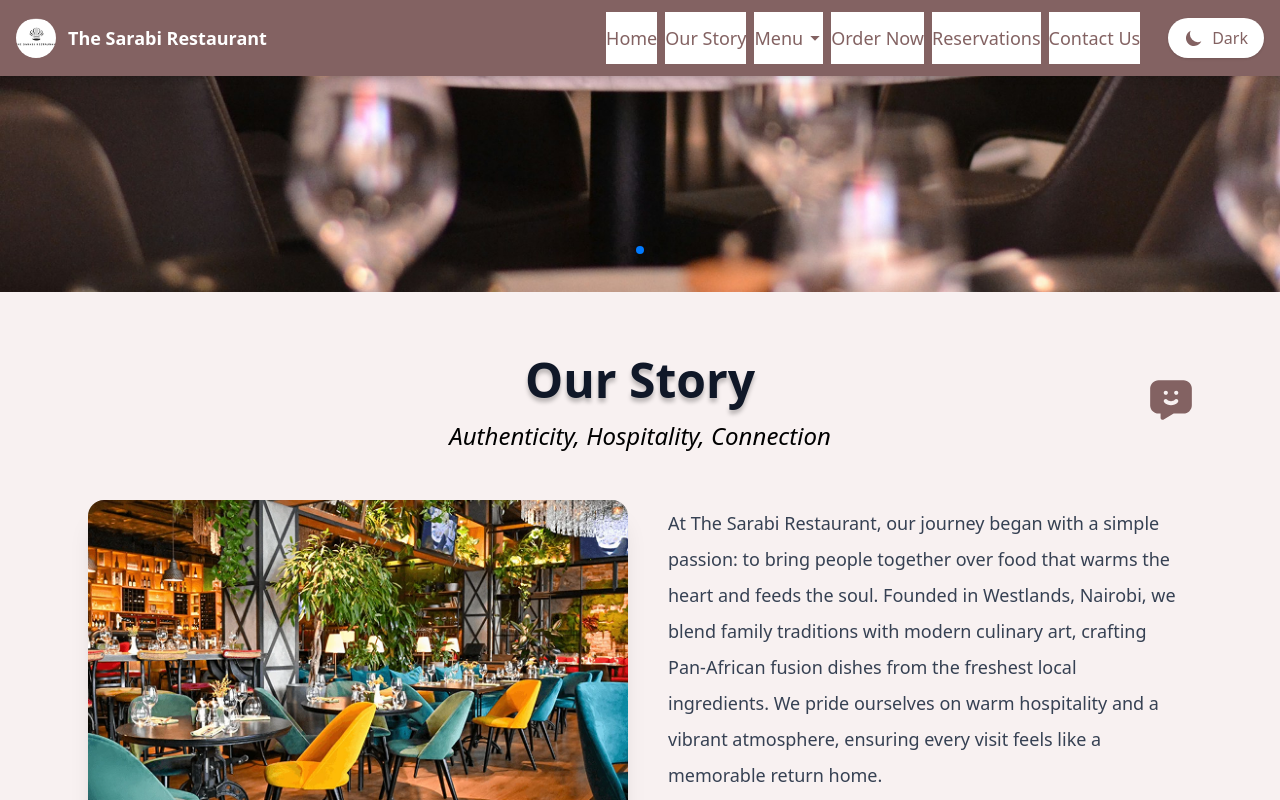
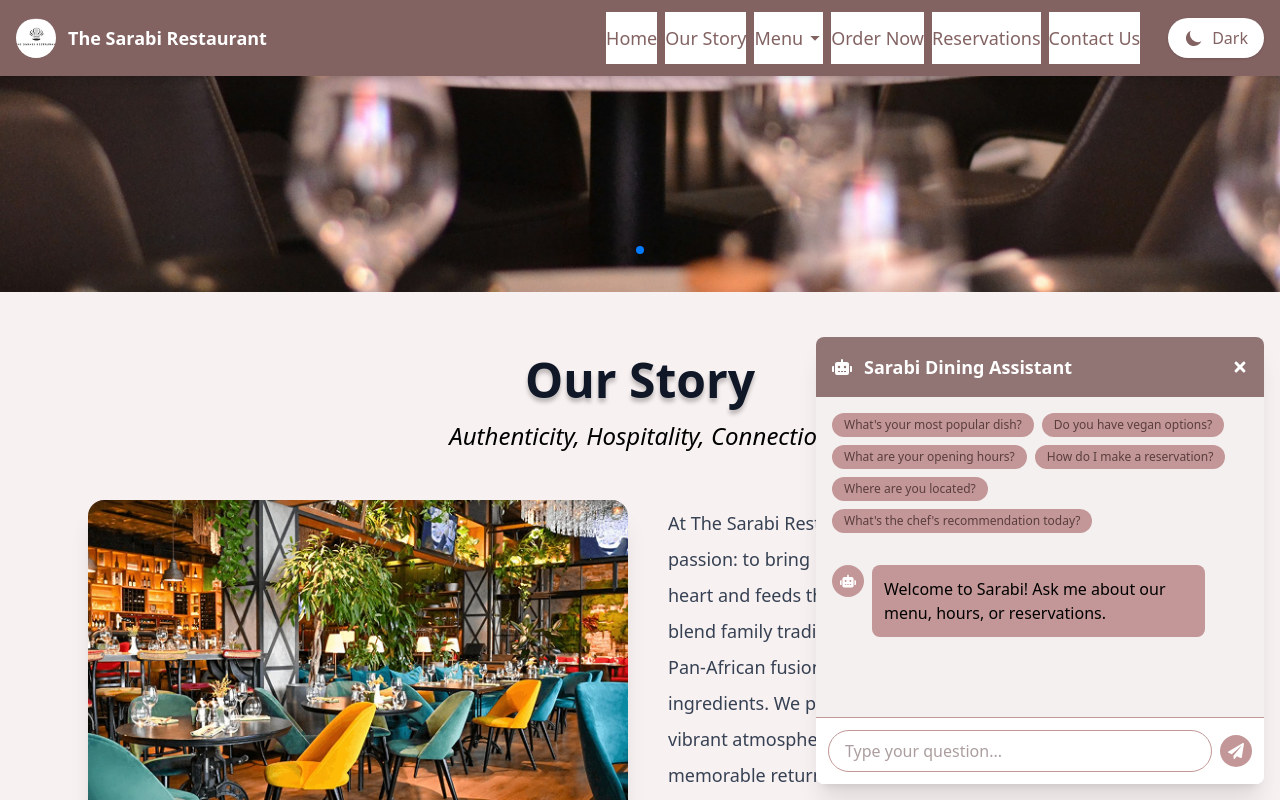
Before and after one commit to Fndemi/ReactSarabi, a React (Vite) app: page / in a window 1280 px wide. Both pictures are taken after a click on the button 1171 px from the left and 888 px from the top of the page. Shown: the part 488-1288 px from the top of the page. Built offline with nearby package versions, Linux system fonts and the light colour scheme.

Commit message:
Commit:Added chatbot dependencies

```diff
--- a/package.json
+++ b/package.json
@@ -11,8 +11,10 @@
   },
   "dependencies": {
     "@tailwindcss/vite": "^4.1.11",
+    "marked": "^16.0.0",
     "react": "^19.1.0",
     "react-dom": "^19.1.0",
+    "react-icons": "^5.5.0",
     "react-id-swiper": "^4.0.0",
     "react-router-dom": "^7.6.3",
     "swiper": "^11.2.10",
--- a/src/components/chatbot.jsx
+++ b/src/components/chatbot.jsx
@@ -220,7 +220,7 @@ const Chatbot = ({ isOpen, setIsOpen }) => {
 
       {/* Chatbot Container */}
       {isOpen && (
-        <div className="fixed inset-0 bg-black bg-opacity-50 z-50 flex items-end justify-end p-4">
+        <div className="fixed inset-0 z-50 flex items-end justify-end p-4"> {/* Removed bg-black bg-opacity-50 */}
           <div className="w-full max-w-md bg-white rounded-lg shadow-xl overflow-hidden">
             {/* Chatbot Header */}
             <header className="bg-[#917474] text-white p-4 flex items-center justify-between">
--- a/src/pages/Home.jsx
+++ b/src/pages/Home.jsx
@@ -1,15 +1,25 @@
-import Navbar from '../components/Navbar'
-import HeroCarousel from '../components/hero'
-import OurStory from '../components/story'
-import Footer from '../components/footer'
-export default function Home(){
+import React, { useState } from 'react';
+import Navbar from '../components/Navbar';
+import HeroCarousel from '../components/hero';
+import OurStory from '../components/story';
+import Footer from '../components/footer';
+import Chatbot from '../components/chatbot'; // Import the Chatbot component
 
-  return(
+export default function Home() {
+  const [isChatbotOpen, setIsChatbotOpen] = useState(false);
+
+  const toggleChatbot = () => {
+    setIsChatbotOpen(!isChatbotOpen);
+  };
+
+  return (
     <>
-    <Navbar/>
-    <HeroCarousel/>
-    <OurStory/>
-    <Footer/>
+      <Navbar />
+      <HeroCarousel />
+      <OurStory onOpenChatbot={toggleChatbot} /> {/* Pass the toggle function to OurStory */}
+      <Footer />
+      {/* Render the Chatbot component and pass the state and setter */}
+      <Chatbot isOpen={isChatbotOpen} setIsOpen={setIsChatbotOpen} />
     </>
-  )
+  );
 }
```
Also changed, not shown: 1 other file (tests, documents, lock files or other folders).
